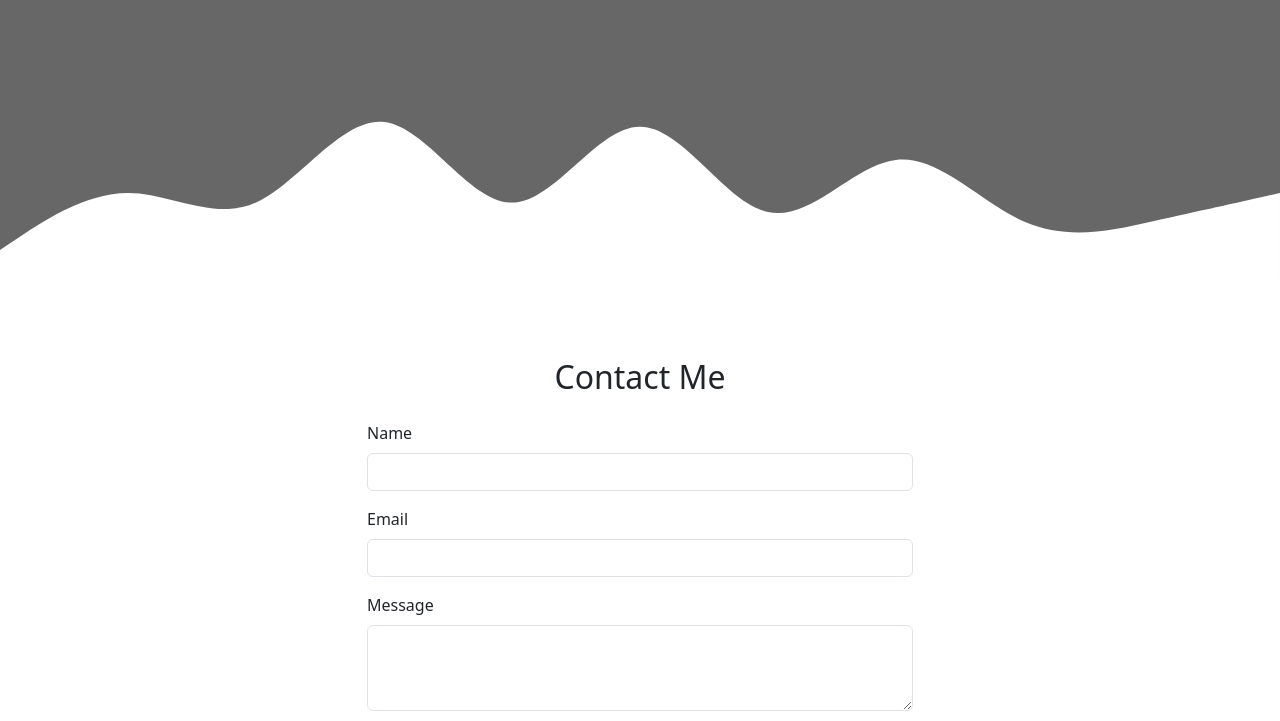
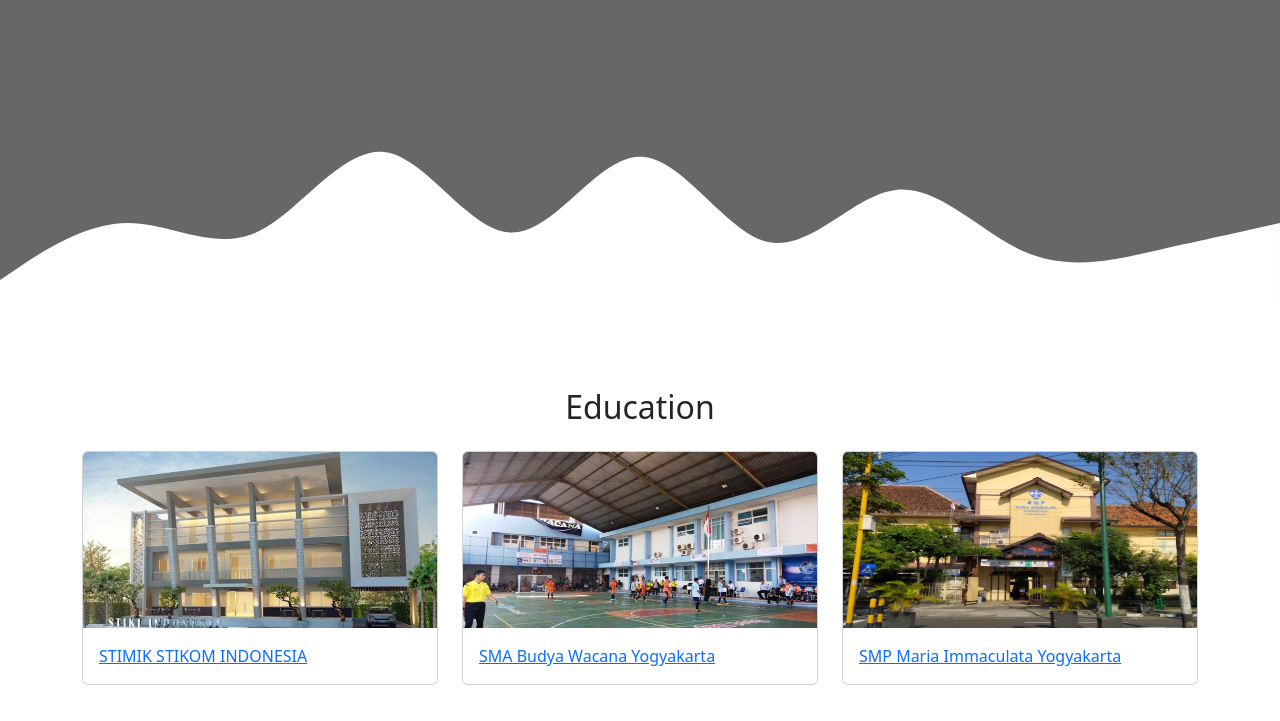
Before and after one commit to evankhell619/evankhell, a plain HTML site: page index.html in a window 1280 px wide. Shown: the part 2079-2800 px from the top of the page. Drawn offline with nearby package versions, Linux system fonts and the light colour scheme.

Commit message:
tambah education

```diff
--- a/index.html
+++ b/index.html
@@ -5,6 +5,7 @@
         <meta name="viewport" content="width=device-width, initial-scale=1">
         <title>My Portofolio | Hanifan </title>
         <link href="https://cdn.jsdelivr.net/npm/bootstrap@5.3.1/dist/css/bootstrap.min.css" rel="stylesheet" integrity="sha384-4bw+/aepP/YC94hEpVNVgiZdgIC5+VKNBQNGCHeKRQN+PtmoHDEXuppvnDJzQIu9" crossorigin="anonymous">
+        <link rel="stylesheet" href="https://unpkg.com/aos@next/dist/aos.css" />
         <link rel="stylesheet" href="style.css">
     </head>
     <body id="home">
@@ -40,28 +41,31 @@
             <br>
             <img src="img/ft.jpg" alt="Hanifan Budi Hartono" width="200px" class="rounded-circle img-thumbnail">
             <h1 class="display-4 text-light">Hanifan Budi Hartono</h1>
-            <p class="lead">Informatic Engineering.</p>
+            <p class="lead text-light">Bachelor of Computer Science
+                <br>
+                <a href="https://www.linkedin.com/in/hanifan-budi-hartono-79b6b0224" style="color: aliceblue;">Linkedin</a>
+            </p>
             <svg xmlns="http://www.w3.org/2000/svg" viewBox="0 0 1440 320"><path fill="#ffffff" fill-opacity="1" d="M0,128L60,138.7C120,149,240,171,360,186.7C480,203,600,213,720,213.3C840,213,960,203,1080,181.3C1200,160,1320,128,1380,112L1440,96L1440,320L1380,320C1320,320,1200,320,1080,320C960,320,840,320,720,320C600,320,480,320,360,320C240,320,120,320,60,320L0,320Z"></path></svg>
         </section>
         <!-- jumbotron selesai  -->
 
         <!-- about -->
         <section id="about">
-            <div class="container">
+            <div class="container" >
                 <div class="row text-center mb-3">
                     <div class="col">
                         <h2>About Me</h2>
                     </div>
                 </div>
                 <div class="row justify-content-center fs-5">
-                    <div class="col-md-4">
+                    <div class="col-md-4" data-aos="fade-right" data-aos-duration="1000">
                         <p>Hello, I'm Evan, before that I worked in <a href="https://www.instagram.com/dievastravelbali/">Dievas Travel</a> as a General Affair from February 2022 to January 2023 and when I was in college I often took part in several daily worker events, such as: the <a href="https://www.imf.org/en/Home">International Monetary Fund(IMF) </a>, <a href="https://www.instagram.com/djakartawarehouseproject/?hl=en">Djakarta Warehouse Project (DWP)</a>,
                             and <a href="https://www.instagram.com/nuskinid/">Nu Skin Event</a>.
 
                             </p>
 
                     </div>
-                    <div class="col-md-4">
+                    <div class="col-md-4" data-aos="fade-left" data-aos-duration="1000" data-aos-delay="200">
                         I graduated from <a href="https://www.instagram.com/instikiofficial/">STIMIK STIKOM INDONESIA University,</a> the place is located on Bali Island in January 2022.
 
                             I really like new things, because I will get to know more new people too.
@@ -84,7 +88,7 @@
                 <!--  -->
                 <div class="row">
                     <div class="col-md-4 mb-4">
-                        <div class="card">
+                        <div class="card" data-aos="flip-right" data-aos-duration="500">
                             <img src="img/1.jpeg" class="card-img-top" alt="Dievas Travel">
                             <div class="card-body">
                             <p class="card-text">General Affair</p>
@@ -93,16 +97,16 @@
 
                     </div>
                     <div class="col-md-4 mb-4">
-                        <div class="card">
+                        <div class="card" data-aos="flip-right" data-aos-duration="500" data-aos-delay="100">
                             <img src="img/5.jpeg" class="card-img-top" alt="IMF">
-                            <div class="card-body">
+                            <div class="card-body" >
                             <p class="card-text">Daily Worker IMF (Airport Representative)</p>
                             </div>
                         </div>
 
                     </div>
                     <div class="col-md-4 mb-4">
-                        <div class="card">
+                        <div class="card" data-aos="flip-right" data-aos-duration="500" data-aos-delay="200">
                             <img src="img/2.jpeg" class="card-img-top" alt="Nu Skin">
                             <div class="card-body">
                             <p class="card-text">Daily Worker Nu Skin (Staff Checker)</p>
@@ -115,6 +119,53 @@
             <svg xmlns="http://www.w3.org/2000/svg" viewBox="0 0 1440 320"><path fill="#ffffff" fill-opacity="1" d="M0,288L24,272C48,256,96,224,144,224C192,224,240,256,288,234.7C336,213,384,139,432,144C480,149,528,235,576,234.7C624,235,672,149,720,149.3C768,149,816,235,864,245.3C912,256,960,192,1008,186.7C1056,181,1104,235,1152,256C1200,277,1248,267,1296,256C1344,245,1392,235,1416,229.3L1440,224L1440,320L1416,320C1392,320,1344,320,1296,320C1248,320,1200,320,1152,320C1104,320,1056,320,1008,320C960,320,912,320,864,320C816,320,768,320,720,320C672,320,624,320,576,320C528,320,480,320,432,320C384,320,336,320,288,320C240,320,192,320,144,320C96,320,48,320,24,320L0,320Z"></path></svg>
         </section>
         <!-- akhir work -->
+
+        <!-- education -->
+        <section>
+            <div class="container">
+                <div class="row text-center mb-3">
+                    <div class="col">
+                        <h2>Education</h2>
+                    </div>
+                </div>
+
+                <div class="row">
+                    <div class="col-md-4 mb-4">
+                        <div class="card" data-aos="flip-left" data-aos-duration="500">
+                            <a href="https://instiki.ac.id/">
+                                <img src="edu/stiki.jpg" class="card-img-top" alt="STIKI Indonesia">
+                            </a>
+                            <div class="card-body">
+                            <p class="card-text"> <a href="https://www.instagram.com/instikiofficial/">STIMIK STIKOM INDONESIA</a></p>
+                            </div>
+                        </div>
+
+                    </div>
+                    <div class="col-md-4 mb-4">
+                        <div class="card" data-aos="flip-left" data-aos-duration="500" data-aos-delay="100">
+                            <a href="https://sma.budyawacana.sch.id/SMA-Budya-Wacana.html">
+                            <img src="edu/bw.jpg" class="card-img-top" alt="SMA Budya Wacana">
+                            </a>
+                            <div class="card-body" >
+                            <p class="card-text"><a href="https://www.instagram.com/smabudyawacana/">SMA Budya Wacana Yogyakarta</a></p>
+                            </div>
+                        </div>
+
+                    </div>
+                    <div class="col-md-4 mb-4">
+                        <div class="card" data-aos="flip-left" data-aos-duration="500" data-aos-delay="200">
+                            <a href="https://smpimmaculatajogja.sch.id/">
+                            <img src="edu/imx.jpg" class="card-img-top" alt="SMP Maria Immaculata">
+                            </a>
+                            <div class="card-body">
+                            <p class="card-text"><a href="https://www.instagram.com/smpimmaculatajogja/">SMP Maria Immaculata Yogyakarta</a></p>
+                            </div>
+                        </div>
+
+                    </div>
+
+        </section>
+        <!-- akhir education -->
 
         <!-- contact -->
         <section id="contact">
@@ -169,6 +220,13 @@
         <!-- akhir footer -->
         <script src="https://cdn.jsdelivr.net/npm/bootstrap@5.3.1/dist/js/bootstrap.bundle.min.js" integrity="sha384-HwwvtgBNo3bZJJLYd8oVXjrBZt8cqVSpeBNS5n7C8IVInixGAoxmnlMuBnhbgrkm" crossorigin="anonymous"></script>
 
+        <script src="https://unpkg.com/aos@next/dist/aos.js"></script>
+        <script>
+            AOS.init({
+                once : true
+            });
+        </script>
+
         <script>
             const scriptURL = 'https://script.google.com/macros/s/AKfycbx2K6hf9z11CmTL3y95vjvmi_e06IrZSK3VJB5e9Rz1-fFvLxS9NBGzIisO3CKcAbjjoQ/exec'
             const form = document.forms['submit-to-google-sheet']
```
Also changed, not shown: edu/bw.jpg (added), edu/imx.jpg (added), edu/stiki.jpg (added).
